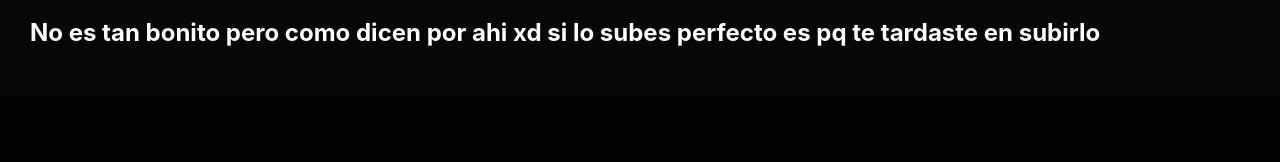
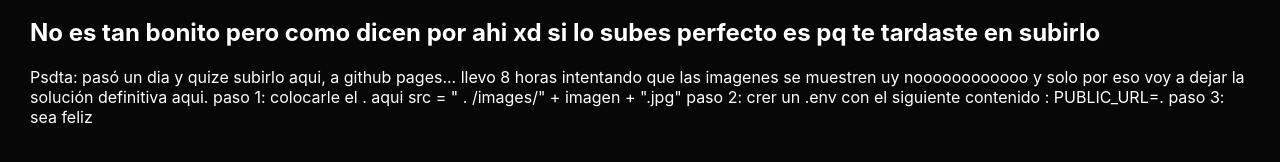
Before and after one commit to Diego9917/reactp1, a React (Create React App) app: page / in a window 1280 px wide. Shown: the part 884-1046 px from the top of the page. Before the commit the page ends 981 px from the top, so only its background shows below. Built offline with nearby package versions, Linux system fonts and the light colour scheme.

Commit message:
finalizadoooo

```diff
--- a/src/App.js
+++ b/src/App.js
@@ -79,6 +79,15 @@ function App() {
           No es tan bonito pero como dicen por ahi xd si lo subes perfecto es pq
           te tardaste en subirlo
         </h2>
+
+        <p>
+          Psdta: pasó un dia y quize subirlo aqui, a github pages... llevo 8 horas intentando que las imagenes
+          se muestren uy noooooooooooo y solo por eso voy a dejar la solución definitiva aqui.
+
+          paso 1: colocarle el . aqui src = " . /images/" + imagen + ".jpg"
+          paso 2: crer un .env con el siguiente contenido : PUBLIC_URL=.
+          paso 3: sea feliz
+        </p>
       </div>
     </div>
   );
```
